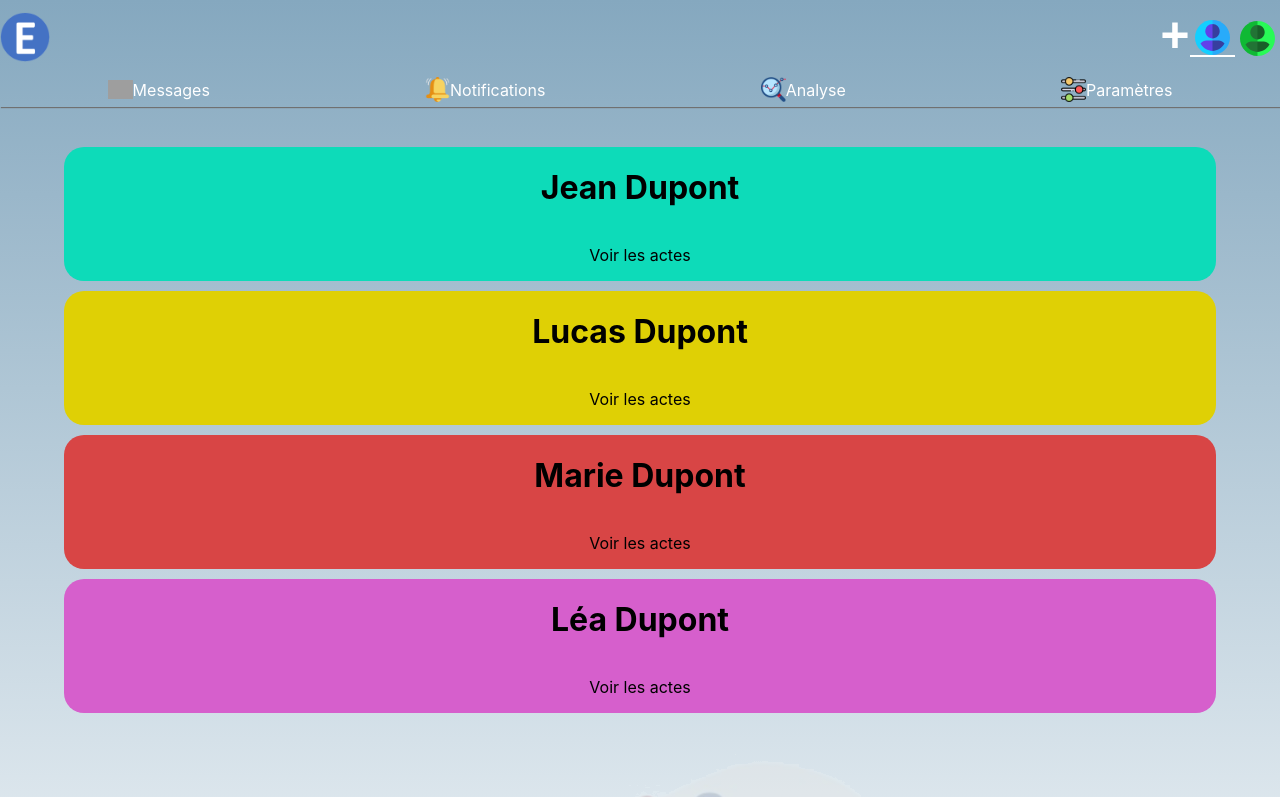
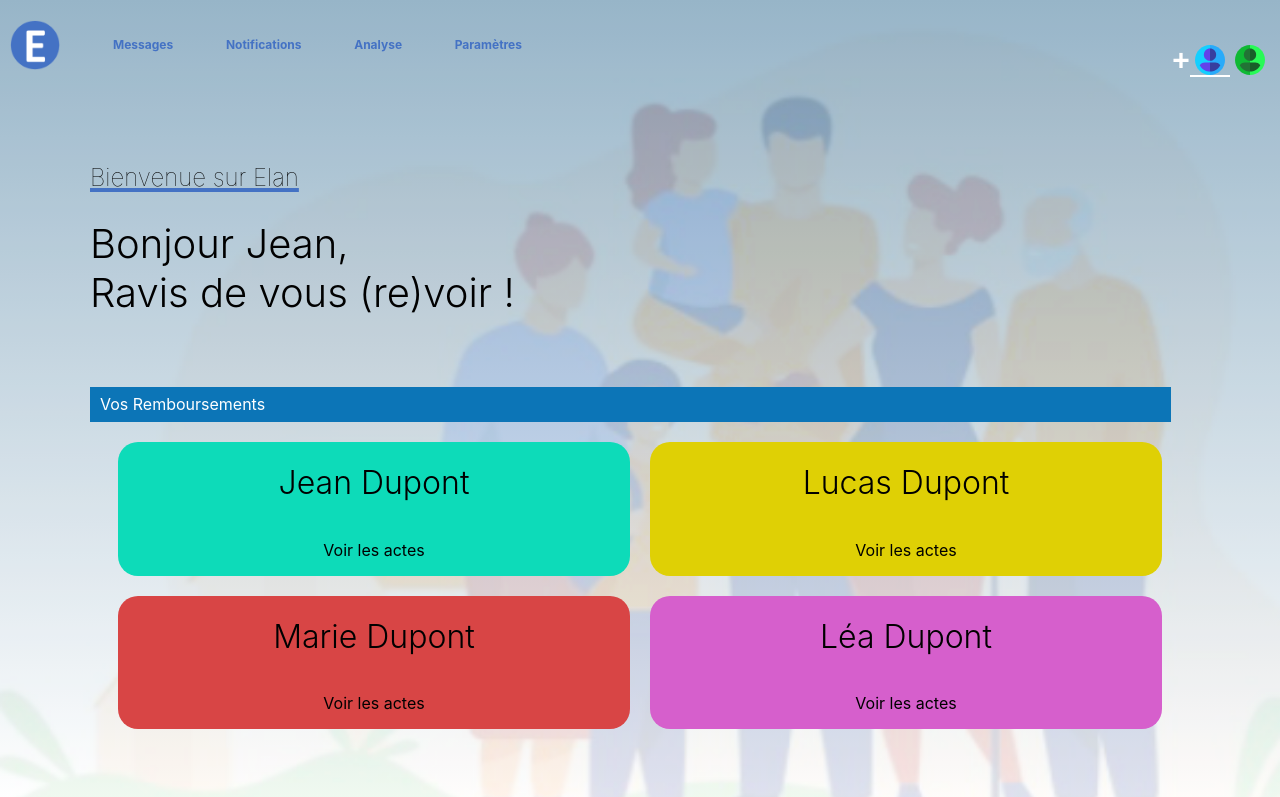
Before and after one commit to WildCodeSchool/remoteFR-R2dwild-P3-secuel-front, a React (Create React App) app: page / in a window 1280 px wide. Shown: the top 797 px of the page. Built offline with nearby package versions, Linux system fonts and the light colour scheme; grey boxes are pictures that could not be loaded.

Commit message:
modif css

```diff
--- a/src/App.css
+++ b/src/App.css
@@ -3,6 +3,9 @@
   flex-direction: column;
   text-align: center;
   align-items: center;
-  background:linear-gradient(to bottom, #85a8bf, #ffffff);
+  background: url("./data/images/unknown.png"), linear-gradient(#85a8bf, rgba(255, 255, 255, 0));
+  background-size:cover;
+  background-position:center;
+  background-attachment: fixed;
   min-height: 100vh;
 }
--- a/src/App.js
+++ b/src/App.js
@@ -1,11 +1,9 @@
 import Analyse from './screen/Analyse'
 import CreateUser from './screen/CreateUser'
 import DetailEvent from './components/DetailEvent'
-import Footer from './components/Footer'
 import Header from './components/Header'
 import Home from './screen/Home'
 import Message from './screen/Message'
-import Navbar from './components/Navbar'
 import Notification from './screen/Notification'
 import Params from './screen/Params'
 
@@ -17,7 +15,7 @@ const App = () => {
   return (
     <div className='App'>
       <Header />
-      <Navbar />
+      {/* <Navbar /> */}
       <Switch>
         <Route exact path='/' component={Home} />
         <Route path='/CreateUser' component={CreateUser} />
@@ -27,7 +25,7 @@ const App = () => {
         <Route path='/params' component={Params} />
         <Route path='/event/:id' component={DetailEvent} />
       </Switch>
-      <Footer />
+      {/* <Footer /> */}
     </div>
   )
 }
--- a/src/components/Events.css
+++ b/src/components/Events.css
@@ -2,8 +2,11 @@
   display: flex;
   flex-direction: row;
   flex-wrap: wrap;
-  justify-content: space-around;
-  width: 90%;
+  width: 100%;
+  justify-content: center;
+  height: auto;
+  padding-bottom:20px;
+
 }
 .card {
   display: flex;
@@ -12,11 +15,12 @@
   align-items: center;
   width: 80%;
   border-radius: 10px;
-  margin: 20px;
+  margin: 5px;
   background-color: white;
   padding: 1.3rem;
   z-index: 55555;
-  flex-wrap:wrap
+  flex-wrap:wrap;
+
 }
 .card p {
   margin: 0px;
@@ -30,27 +34,45 @@
   flex-direction: column;
   align-items: center;
   justify-content: center;
-  width: 100%;
-  margin-bottom: 10px;
+  width: 40%;
+  margin: 10px;
+  border-radius: 20px;
+  overflow: scroll;
+  min-height: 0;
+  max-height: 300px;
 }
 #insured1{
   background-color: rgb(13, 219, 185);
-  border-radius: 20px;
 }
 #insured2{
   background-color: rgb(223, 208, 5);
-  border-radius: 20px;
 }
 #insured3{
   background-color: rgb(216, 69, 69);
-  border-radius: 20px;
 }
 #insured4{
   background-color: rgb(214, 95, 204);
-  border-radius: 20px;
 }
 .link{
   display: flex;
   justify-content: center;
   width: 100%;
 }
+.nomAssure{
+  font-weight: 300;
+}
+
+@media (max-width: 600px) {
+  #insured1,#insured2,#insured3,#insured4{
+    display: flex;
+    flex-direction: column;
+    align-items: center;
+    justify-content: center;
+    width: 80%;
+    margin: 10px;
+    border-radius: 20px;
+    overflow: scroll;
+    min-height: 0;
+    max-height: 300px;
+  }
+}
--- a/src/components/Events.js
+++ b/src/components/Events.js
@@ -1,6 +1,7 @@
 import { useState } from 'react'
 
 import eventArray from '../data/fakejson/fakedata.json'
+import Welcome from './Welcome'
 
 import './Events.css'
 import MiniEvent from './MiniEvent'
@@ -15,6 +16,7 @@ const Events = () => {
   const handleClick4 = () => setHidden4(!hidden4)
   return (
     <div className='events'>
+      <Welcome />
       <div id='insured1' onClick={handleClick1}>
         <h1 className='nomAssure'>Jean Dupont</h1>
         {hidden1 ? (
--- a/src/components/Header.css
+++ b/src/components/Header.css
@@ -17,7 +17,7 @@
   color : white;
   font-family: 'Courier New', Courier, monospace;
   vertical-align : center;
-  font-size: 50px;
+  font-size: 30px;
   font-weight: bold;
 }
 
@@ -28,15 +28,46 @@
 
 .userField {
   display : flex;
-  justify-content: space-between;
-  align-items: center;
-  flex-direction: row;
+  align-items: flex-start;
+  margin-right:10px;
 }
 
 .logoUser {
-  height : 35px;
-  width: 35px;
+  height : 30px;
+  width: 30px;
   padding-left: 5px;
   padding-right: 5px;
   justify-content: center;
 }
+.navicon{
+  margin-bottom:40px;
+  margin-left:10px;
+  width: 40%;
+  display: flex;
+  justify-content: space-between;
+  align-items: center;
+  margin-top:10px;
+  font-size:12px;
+  font-weight: bold;
+  /* padding-bottom:5px; */
+}
+.iconNavbar{
+  width:25px;
+}
+.iconBtn{
+  padding-bottom:5px;
+  overflow: hidden;
+  border:none;
+  background:none;
+  display: flex;
+  width:auto;
+  align-items: center;
+  outline:none;
+  cursor: pointer;
+  text-decoration: none;
+  color:#4472C4;
+}
+
+.selected{
+  border-bottom: 3px solid #4472C4;
+}
--- a/src/components/Header.js
+++ b/src/components/Header.js
@@ -1,5 +1,5 @@
 import React, { useState } from 'react'
-import { Link } from 'react-router-dom'
+import { Link, NavLink } from 'react-router-dom'
 
 import './Header.css'
 import logo_elan from '../data/images/logo_elan.png'
@@ -17,9 +17,27 @@ const Header = () => {
   }
   return (
     <div className='header'>
-      <Link to='/'>
-        <img src={logo_elan} alt='logo' className='logo' />
-      </Link>
+      <div className='navicon'>
+        <Link to='/'>
+          <img src={logo_elan} alt='logo' className='logo' />
+        </Link>
+        <NavLink to='/message' className='iconBtn' activeClassName='selected'>
+          Messages
+        </NavLink>
+        <NavLink
+          to='/notification'
+          className='iconBtn'
+          activeClassName='selected'
+        >
+          Notifications
+        </NavLink>
+        <NavLink to='/analyse' className='iconBtn' activeClassName='selected'>
+          Analyse
+        </NavLink>
+        <NavLink to='/params' className='iconBtn' activeClassName='selected'>
+          Paramètres
+        </NavLink>
+      </div>
       {/* <div className='plus' onClick={handleClick} style={{backgroundColor:`${ bgPlus ? 'blue' : 'grey'}`}>+</div> */}
       <div className='userField'>
         <Link
--- a/src/components/Navbar.css
+++ b/src/components/Navbar.css
@@ -1,14 +1,10 @@
-.Navbar{
-  width: 100%;
-}
+/*
 .navicon{
   margin-bottom:40px;
-  width: 100%;
+  width: 50%;
   display: flex;
-  justify-content: space-around;
+  justify-content: space-between;
   align-items: center;
-  box-shadow: 1px 1px 1px #707070;
-  /* padding-bottom:5px; */
 }
 .iconNavbar{
   width:25px;
@@ -24,9 +20,9 @@
   outline:none;
   cursor: pointer;
   text-decoration: none;
-  color:white;
+  color:#4472C4;
 }
 
 .selected{
   border-bottom: 3px solid #4472C4;
-}
+} */
--- /dev/null
+++ b/src/components/Welcome.css
@@ -0,0 +1,52 @@
+#welcomeElan{
+  display:flex;
+  justify-content: flex-start;
+  text-decoration: underline 4px #4472C4;
+  font-weight: lighter;
+
+}
+#bonjourElan{
+  display: flex;
+  justify-content: flex-start;
+  font-weight: 300;
+  font-size: 40px;
+  text-align: left;
+}
+.messageWelcome{
+  width:100%;
+  margin-top:20px;
+  margin-bottom: 10px;
+  margin-left:90px;
+}
+#vosRemboursement{
+  margin-top:70px;
+  width:90%;
+  background-color:#0C75B7;
+  height:35px;
+  display: flex;
+  justify-content: flex-start;
+  align-items: center;
+  padding-left:10px;
+  color:white;
+}
+
+@media (max-width: 600px) {
+  .messageWelcome{
+    width:100%;
+    margin-top:20px;
+    margin-bottom: 10px;
+    margin-left:20px;
+    margin-right:20px;
+  }
+  #vosRemboursement{
+    margin-top:70px;
+    width:100%;
+    background-color:#0C75B7;
+    height:35px;
+    display: flex;
+    justify-content: flex-start;
+    align-items: center;
+    padding-left:10px;
+    color:white;
+  }
+}
--- /dev/null
+++ b/src/components/Welcome.js
@@ -0,0 +1,16 @@
+import React from 'react'
+import './Welcome.css'
+
+const Welcome = () => {
+  return (
+    <div className='messageWelcome'>
+      <h2 id='welcomeElan'>Bienvenue sur Elan</h2>
+      <h1 id='bonjourElan'>
+        Bonjour Jean, <br /> Ravis de vous (re)voir !
+      </h1>
+      <div id='vosRemboursement'>Vos Remboursements</div>
+    </div>
+  )
+}
+
+export default Welcome
--- a/src/screen/Notification.js
+++ b/src/screen/Notification.js
@@ -25,7 +25,7 @@ const Notification = () => {
         <span style={{ color: 'blue' }}>
           {eventArray.filter(data => data['prénom'] === 'Jean').length}
         </span>
-         notification(s)
+        notification(s)
       </div>
       {/* Légende des vignettes  */}
       <ul className='LegendRaw'>
```
Also changed, not shown: src/data/images/unknown.png (added).
